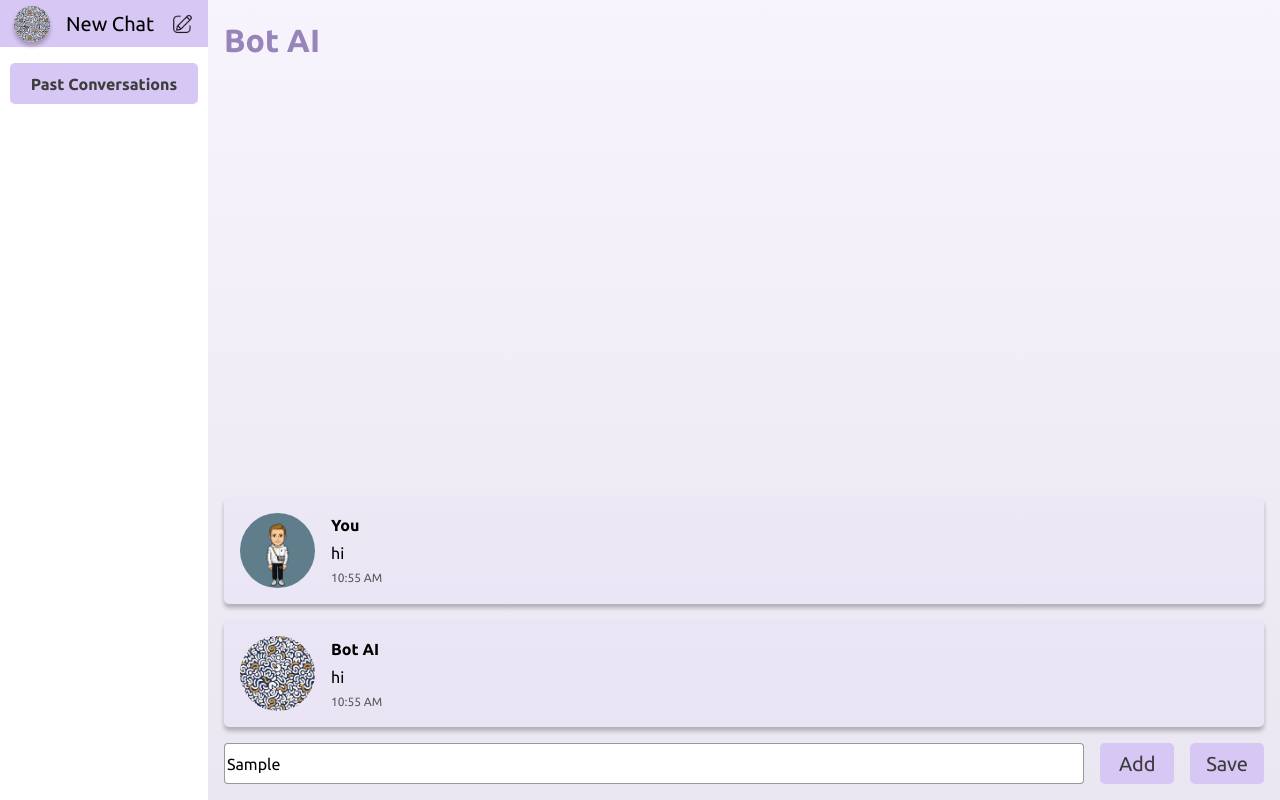
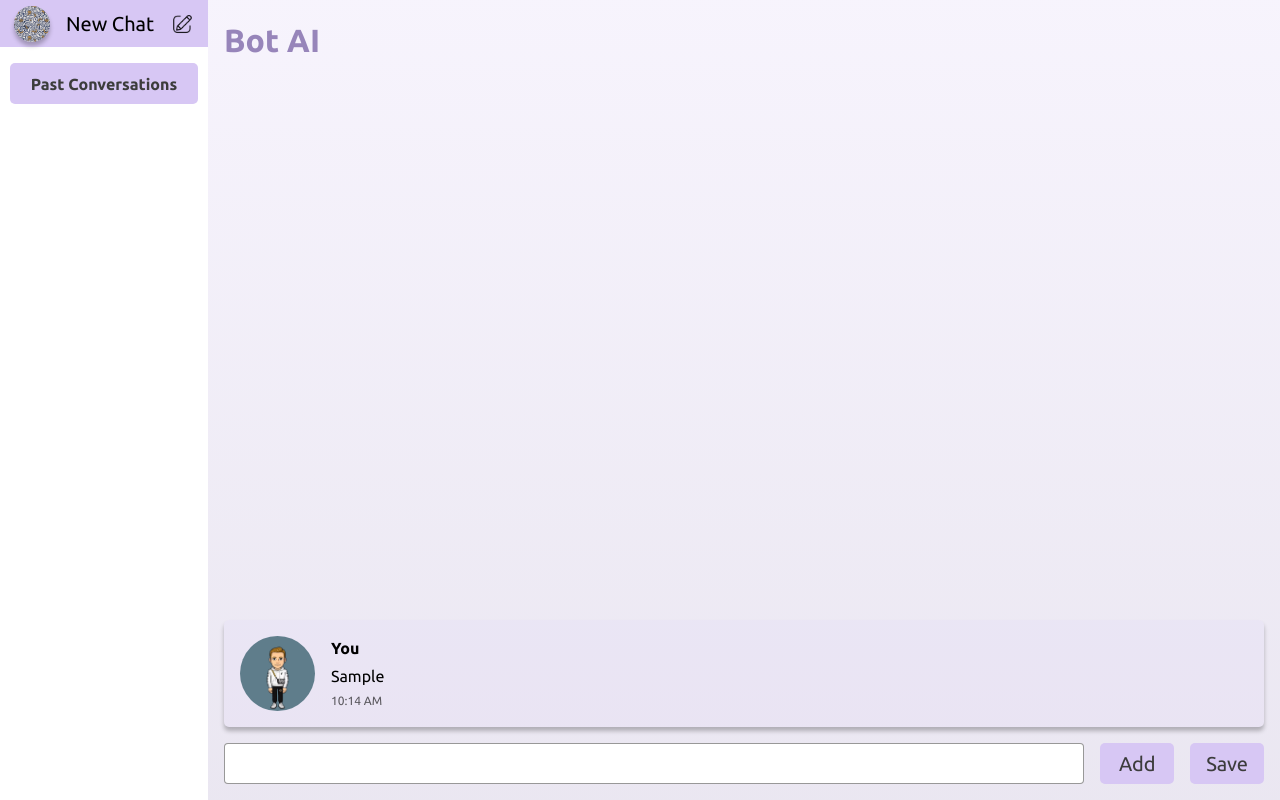
Before and after one commit to abhay8696/BotAi, a React (Vite) app: page / in a window 1280 px wide. Both pictures are taken after typing "Sample" into the empty fields and a click on the button "Add". Built offline with nearby package versions, Linux system fonts and the light colour scheme.

Commit message:
created new helper function to create timestamp, and function to display chatCards

```diff
--- a/src/App.jsx
+++ b/src/App.jsx
@@ -13,17 +13,26 @@ import SideBar from './components/SideBar/SideBar';
 import AppBody from './components/AppBody/AppBody';
 
 function App() {
+  //states
   const [theme, setTheme] = useState("light");
   const [sidebarON, setSideBarON] = useState(false);
+  const [currentChat, setCurrentChat] = useState([]);
 
   //functions
   const handleSideBar = () => setSideBarON(!sidebarON);
+  const newChatClick = () => {
+    //save current chat to pastConversations
+    //setCurrentChat to empty []
+  }
+  const addChatMsg = card => {
+    setCurrentChat([...currentChat, card]);
+  }
   return (
     <>
     <ThemeContext.Provider value={[theme, setTheme]}>
       <main>
         <SideBar handleSideBar={handleSideBar} sidebarON={sidebarON}/>
-        <AppBody handleSideBar={handleSideBar} sidebarON={sidebarON}/>
+        <AppBody addChatMsg={addChatMsg} currentChat={currentChat} handleSideBar={handleSideBar} sidebarON={sidebarON}/>
       </main>
     </ThemeContext.Provider>
     </>
--- a/src/components/AppBody/AppBody.jsx
+++ b/src/components/AppBody/AppBody.jsx
@@ -3,18 +3,13 @@ import React, { useContext } from 'react';
 import "./AppBody.css";
 //assets
 import menuIcon from "../../assets/menu.svg";
-import icon1 from "../../assets/icon1.png";
-import icon2 from "../../assets/icon2.png";
 //contexts
 import { ThemeContext } from '../../AllContexts';
-import Intro from '../Intro/Intro';
-import Form from '../Form/Form';
-import ChatCard from '../ChatCard/ChatCard';
 import ChatBody from '../ChatBody/ChatBody';
 
 const AppBody = props => {
     //props
-    const { handleSideBar, sidebarON } = props;
+    const { handleSideBar, sidebarON, currentChat, addChatMsg } = props;
     //context
     const [theme, setTheme] = useContext(ThemeContext)
 
@@ -26,8 +21,7 @@ const AppBody = props => {
                 }
                 <h1>Bot AI</h1>
             </div>
-            {/* <Intro /> */}
-            <ChatBody />
+            <ChatBody addChatMsg={addChatMsg} currentChat={currentChat}/>
         </div>
     );
 };
--- a/src/components/ChatBody/ChatBody.jsx
+++ b/src/components/ChatBody/ChatBody.jsx
@@ -8,15 +8,51 @@ import icon2 from "../../assets/icon2.png";
 //components
 import ChatCard from '../ChatCard/ChatCard';
 import Form from '../Form/Form';
+import Intro from '../Intro/Intro';
+//helper functions
+import { createTimeStamp } from '../../functions/functions';
 
-const ChatBody = () => {
+const ChatBody = props => {
+    //props
+    const { currentChat, addChatMsg } = props;
     //context
-    const [theme, setTheme] = useContext(ThemeContext)
+    const [theme, setTheme] = useContext(ThemeContext);
+    //functions
+    const handleFormInput = text => {
+        const newChatCard = {
+            icon: icon2,
+            name: "you",
+            message: text,
+            time: createTimeStamp(),
+            id: new Date() / 1,
+        }
+        addChatMsg(newChatCard);
+    }
+    const displayCards = () => {
+        if(!currentChat || !currentChat.length) return [];
+
+        return currentChat.map(card => {
+            const { icon, name, message, time, id } = card;
+            return <ChatCard key={id} icon={icon} name={name} message={message} time={time}/>
+        })
+    }
     return (
         <div className={`ChatBody ChatBodyTheme-${theme}`}>
-            <ChatCard icon={icon2} name="you" message="hi" time="10:55 AM"/>
-            <ChatCard icon={icon1} name="Bot AI" message="hi" time="10:55 AM"/>
-            <Form />
+        {
+            currentChat?.length ?
+            <>
+                <div className='cardsWrapper'>
+                    {displayCards()}
+                </div>
+                <Form handleFormInput={handleFormInput}/>
+            </>
+            :
+            <>
+                <Intro />
+                <Form handleFormInput={handleFormInput}/>
+            </>
+        }
+
         </div>
     );
 };
--- a/src/components/Form/Form.jsx
+++ b/src/components/Form/Form.jsx
@@ -7,7 +7,7 @@ import Button from '../Button/Button';
 
 const Form = props => {
     //props
-    const { submitFunction } = props;
+    const { handleFormInput } = props;
     //states
     const [text, setText] = useState("");
     // ..contexts
@@ -15,6 +15,8 @@ const Form = props => {
     //functions
     const handleSubmit = event => {
         event.preventDefault();
+        handleFormInput(text);
+        setText("");
     }
     const saveChat = event=> {
         event.preventDefault()
--- /dev/null
+++ b/src/functions/functions.js
@@ -0,0 +1,11 @@
+
+export const createTimeStamp = () => {
+    const now = new Date();
+    let hours = now.getHours();
+    const minutes = now.getMinutes();
+    const ampm = hours >= 12 ? 'PM' : 'AM';
+    hours = hours % 12;
+    hours = hours ? hours : 12; // Handle midnight (0 hours)
+    const timeString = hours.toString().padStart(2, '0') + ':' + minutes.toString().padStart(2, '0') + ' ' + ampm;
+    return timeString;
+}
```
